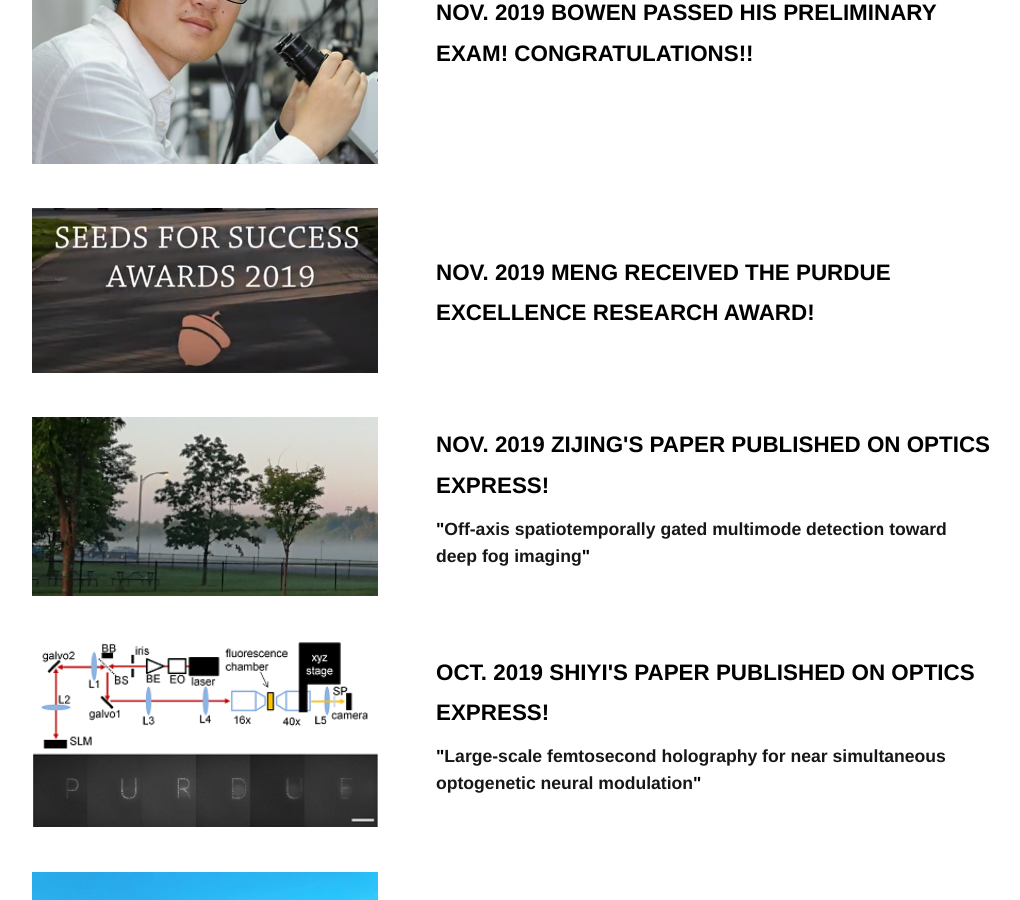
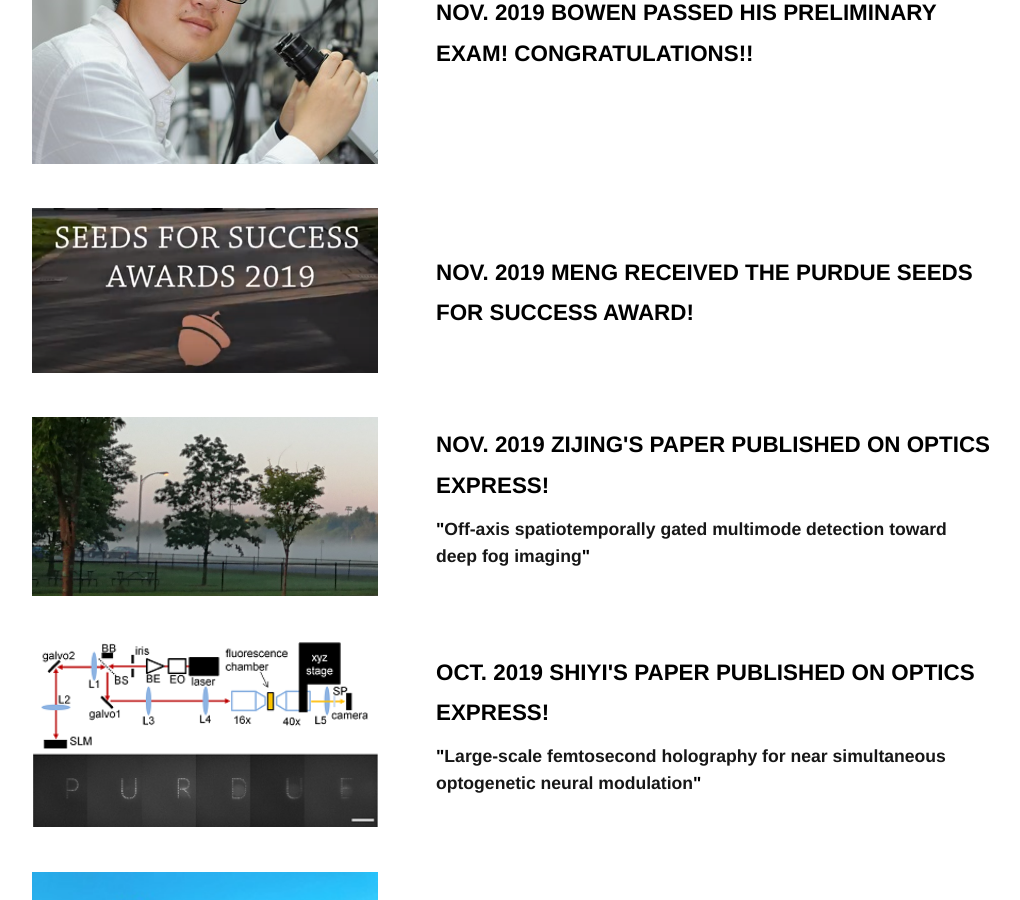
Before and after one commit to mengcuilab/mengcuilab.github.io, a Jekyll site: the page built from news.html, in a window 1280 px wide and 900 px high, scrolled down 3752 px. Shown: the whole window, without its empty margins (128-1148 px from the left). Built offline with Jekyll 4.4.1, drawn with Linux system fonts in a browser that asks for light colours; some of the changed text lies outside the part shown.

Commit message:
correct news

```diff
--- a/news.html
+++ b/news.html
@@ -138,7 +138,7 @@ layout: default
 			</div>
 
 			<div class="news_txt">
-			  <h2> NOV. 2019 MENG RECEIVED THE PURDUE EXCELLENCE RESEARCH AWARD! </h2>
+			  <h2> NOV. 2019 MENG RECEIVED THE PURDUE SEEDS FOR SUCCESS AWARD! </h2>
 			</div>
 		</div>
 
@@ -348,7 +348,7 @@ layout: default
 				<img src="/assets/img/news/2016_seed.jpg" alt="SeedSuccess">
 			</div>
 			<div class="news_txt">
-			  <h2> OCT. 2016 MENG RECEIVED THE PURDUE EXCELLENCE RESEARCH AWARD!</h2>
+			  <h2> OCT. 2016 MENG RECEIVED THE PURDUE SEEDS FOR SUCCESS AWARD!</h2>
 			</div>
 
 		</div>
```
